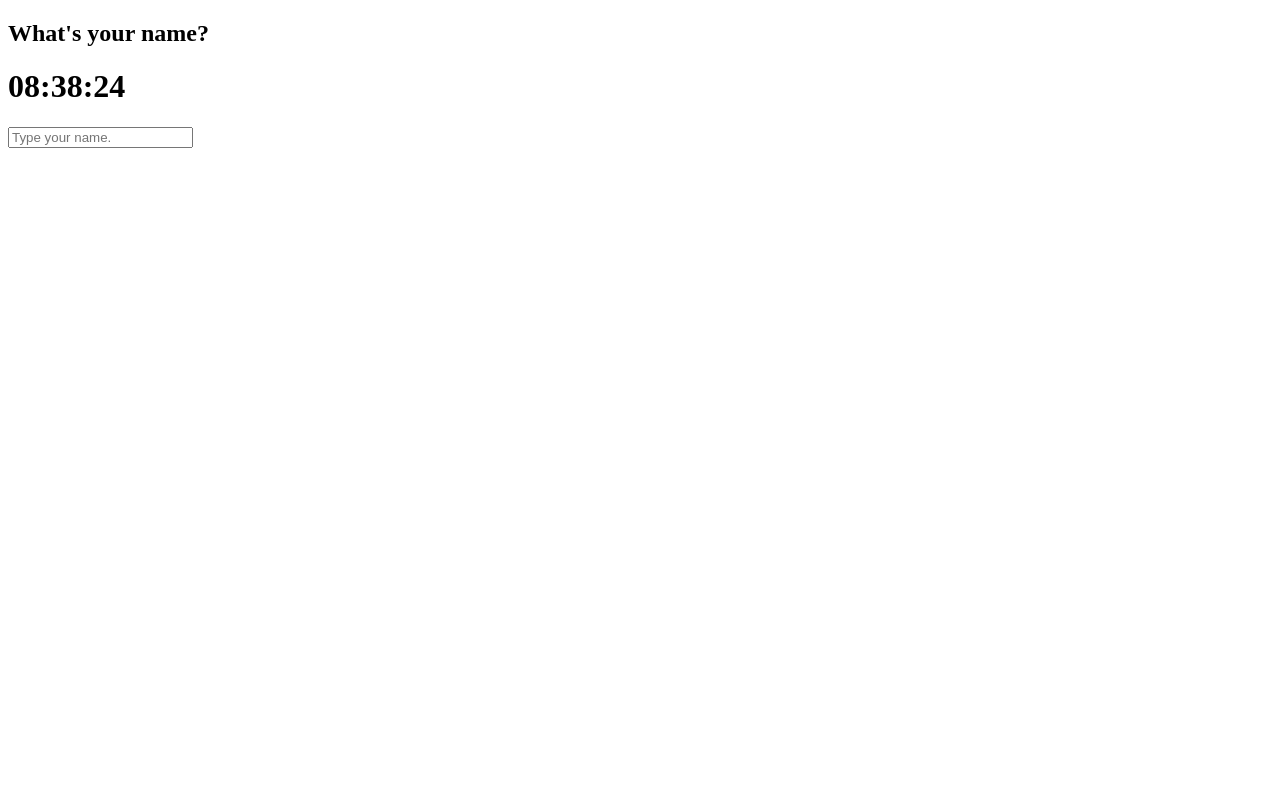
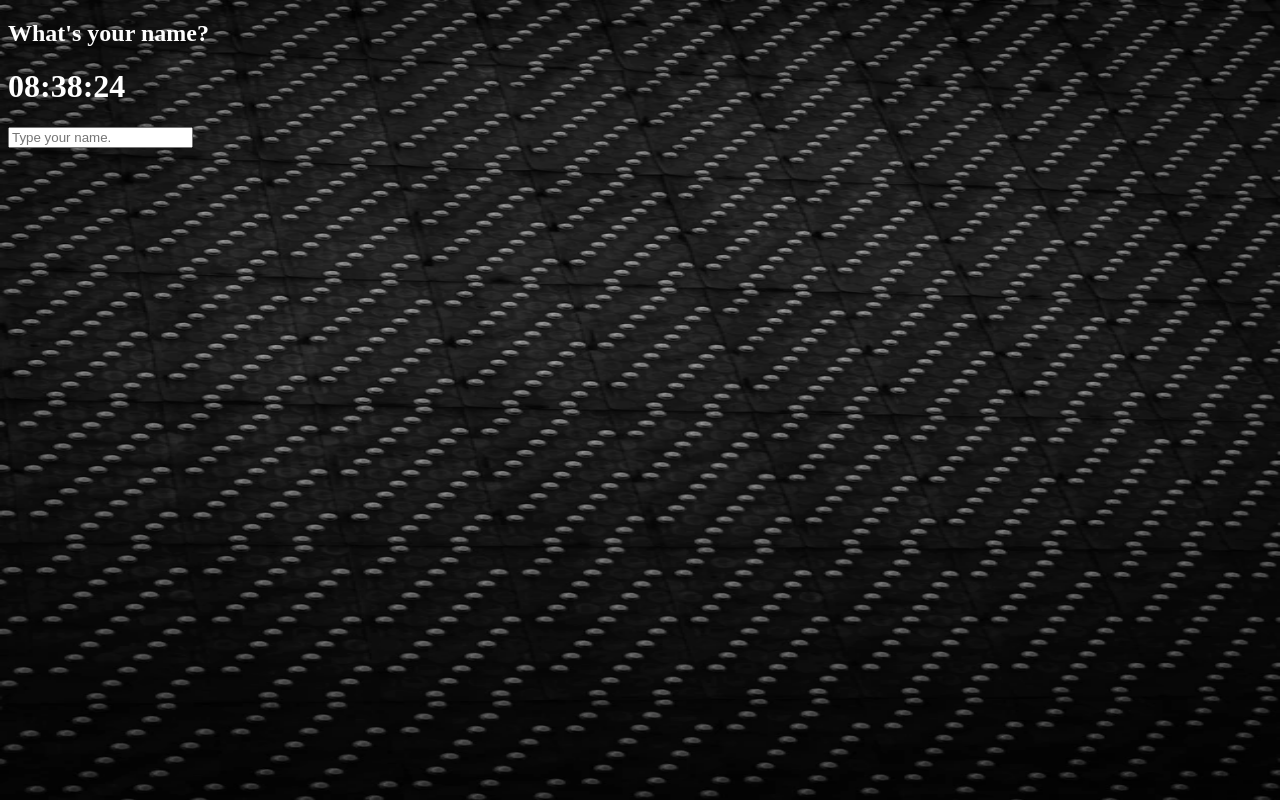
Before and after one commit to sungjunleeee/new-tab, a plain HTML site: page index.html in a window 1280 px wide. Drawn offline with Linux system fonts and the light colour scheme.

Commit message:
Implemented showing wallpaper

```diff
--- a/index.html
+++ b/index.html
@@ -19,6 +19,7 @@
         </form>
         <div class="js-todoList"></div>
     </div>
+    <script src="src/wallpaper.js"></script>
     <script src="src/welcome.js"></script>
     <script src="src/todo.js"></script>
 </body>
--- a/src/styles.css
+++ b/src/styles.css
@@ -5,3 +5,26 @@
 .showing {
     display: block;
 }
+
+body{
+    color: white;
+    background-color: black;
+}
+
+@keyframes fadeIn{
+    from {
+        opacity: 0;
+    } to{
+        opacity: 1;
+    }
+}
+
+.bgImage{
+    position: absolute;
+    top: 0;
+    left: 0;
+    width: 100%;
+    height: 100%;
+    z-index: -1;
+    animation: fadeIn 0.5s linear;
+}
--- /dev/null
+++ b/src/wallpaper.js
@@ -0,0 +1,27 @@
+const body = document.querySelector("body");
+
+const IMG_NUMBER = 3;
+
+function handleImageLoad(){
+    console.log("finished loading");
+}
+
+function showImage(imgNum){
+    const image = new Image();
+    image.src = `/src/images/${imgNum + 1}.webp`;
+    image.classList.add("bgImage");
+    body.appendChild(image);
+    image.addEventListener("loadend", handleImageLoad);
+}
+
+function genRandom(){
+    const number = Math.floor(Math.random() * IMG_NUMBER);
+    return number;
+}
+
+function init() {
+    const randomNumber = genRandom();
+    showImage(randomNumber);
+}
+
+init();
```
Also changed, not shown: src/images/1.webp (added), src/images/2.webp (added), src/images/3.webp (added).
